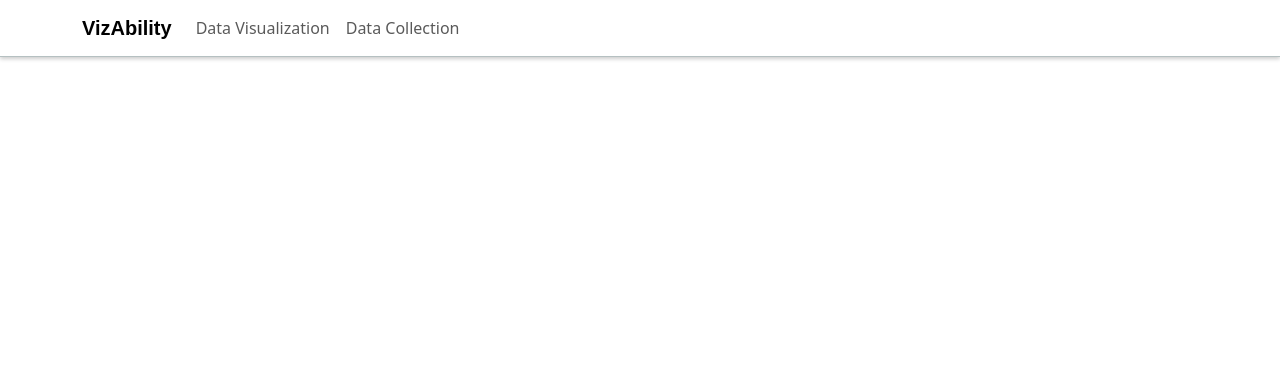
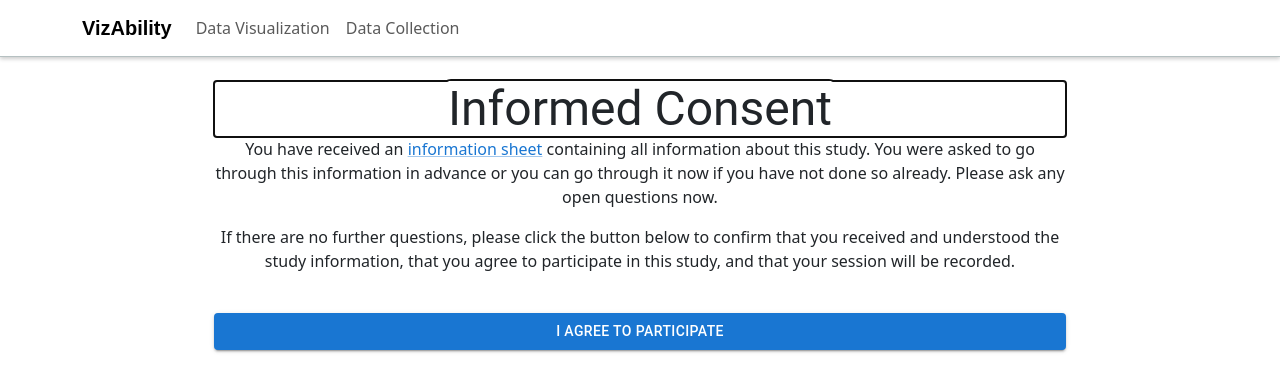
Before and after one commit to datawithinreach/vizability, a React (Create React App) app in the folder frontend/: page /VizAbility/data/informedconsent in a window 1280 px wide. Shown: the top 392 px of the page. Built offline with nearby package versions, Linux system fonts and the light colour scheme; no server answers.

Commit message:
added consent

```diff
--- a/frontend/src/App.js
+++ b/frontend/src/App.js
@@ -1,7 +1,10 @@
 import './App.css';
 import {BrowserRouter as Router,Routes,Route} from "react-router-dom";
+
+// pages
 import HomePage from './pages/HomePage';
 import DataCollectionHome from './pages/DataCollectionHome.js';
+import InformedConsent from './pages/InformedConsent.js';
 
 import NavBar from './components/NavBar';
 
@@ -16,6 +19,8 @@ function App() {
           <Routes>
               <Route path="/VizAbility" element={<HomePage/>} />
               <Route path="/VizAbility/data" element={<DataCollectionHome/>} />
+              <Route path="/VizAbility/data/informedconsent" element={<InformedConsent/>} />
+
           </Routes>
           </SessionProvider>
         </Router>
--- a/frontend/src/pages/DataCollectionHome.js
+++ b/frontend/src/pages/DataCollectionHome.js
@@ -1,4 +1,4 @@
-import React, { useState, useContext, useEffect, useRef } from "react";
+import React, { useEffect, useRef } from "react";
 import {
   Box,
   Container,
@@ -6,7 +6,7 @@ import {
   Button,
 } from "@mui/material";
 
-import { useNavigate, useMatch } from "react-router-dom";
+import { useNavigate } from "react-router-dom";
 // import { SessionContext } from "contexts/Session";
 
 function DataCollectionHome() {
@@ -14,8 +14,8 @@ function DataCollectionHome() {
   const focusEl = useRef(null);
 
   function handleContinue(){
-    console.log("navigate to /informedconsent")
-    navigate("/informedconsent", { replace: true });
+    console.log('navifate to consent')
+    navigate("/VizAbility/data/informedconsent", { replace: true });
   }
 
   useEffect(()=>{
--- /dev/null
+++ b/frontend/src/pages/InformedConsent.js
@@ -0,0 +1,49 @@
+import React, { useEffect, useRef } from "react";
+import { Box, Container, Typography, Button, Link } from "@mui/material";
+
+import {useNavigate } from "react-router-dom";
+
+function InformedConsent() {
+  // const baseURL = process.env.PUBLIC_URL;
+  const navigate = useNavigate();
+
+  function handleContinue(event) {
+    navigate("/ready");
+  }
+  const focusEl = useRef(null);
+  useEffect(()=>{
+    console.log("setting new focus to header", focusEl.current);
+    focusEl.current.focus();
+  },[])
+  return <Container maxWidth="md" m={5}>
+    <Typography mt={3} variant="h3" ref={focusEl} tabIndex="-1">
+      Informed Consent
+    </Typography>
+    <p>
+      You have received an {" "}
+      <Link
+        href="https://docs.google.com/document/d/18jg4W-vlBGZIYHEaB7RbGshOzr_V4eN_tJe1NtjFwEo/edit?usp=sharing"
+        target="_blank"
+      >
+        information sheet
+      </Link>{" "}
+      containing all information about this study. You were asked to go through
+      this information in advance or you can go through it now if you have not
+      done so already. Please ask any open questions now.
+    </p>
+    <p>
+      If there are no further questions, please click the button below to confirm that you received and understood the study information, that you agree to participate in this study, and that your session will be recorded.
+    </p>
+    <Box mt={5}>
+      <Button
+        variant="contained"
+        fullWidth
+        onClick={handleContinue}
+      >
+        I agree to participate
+      </Button>
+    </Box>
+  </Container>;
+}
+
+export default InformedConsent;
```
